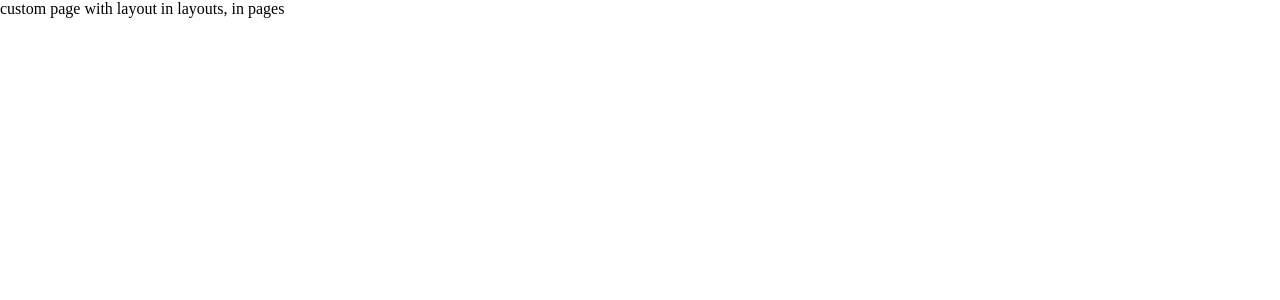
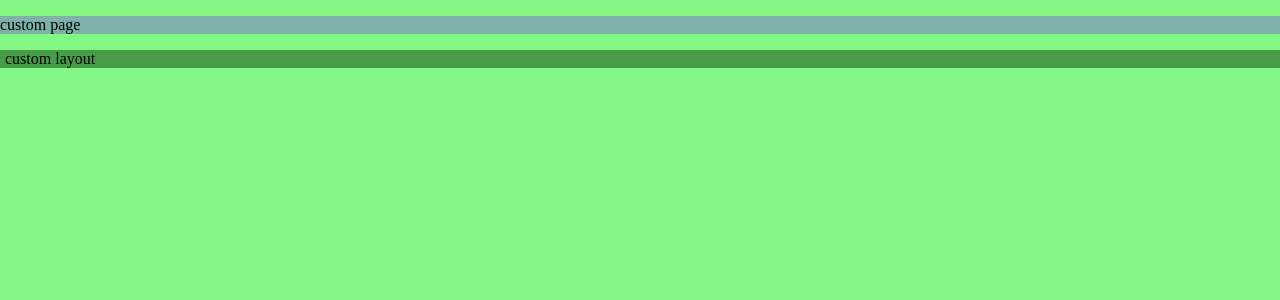
Before and after one commit to VitalijsLV/004_test, a Nuxt app: page /custom in a window 1280 px wide. Shown: the top 300 px of the page. Built offline with nearby package versions, Linux system fonts and the light colour scheme.

Commit message:
v.test1.0.1

```diff
--- a/layouts/custom.vue
+++ b/layouts/custom.vue
@@ -4,15 +4,19 @@
 
 
 <template>
-	<div class="wr">
-		custom layout in layouts
+	<div class="custom-layout">
+		<p>custom layout</p>
+		<slot />
 	</div>
 </template>
 
 
-<style scoped>
-	.wr{
-		background-color:rgba(120,120,200,0.55);
+<style>
+	body{
+		background-color:rgba(50,240,50,0.6);
+	}
+	.custom-layout{
+		background-color:rgba(20,80,20,0.55);
 		padding:0 5px;
 	}
 </style>
--- a/pages/custom.vue
+++ b/pages/custom.vue
@@ -5,13 +5,16 @@
 </script>
 
 <template>
-	<div class="div_custom">
-		custom page with layout in layouts, in pages
+	<div class="custom-page">
+		<p>custom page</p>
 	</div>
+	<NuxtLayout>
+		<NuxtPage />
+	</NuxtLayout>
 </template>
 
 <style scoped>
-	.div_custom{
-
+	.custom-page{
+		background-color:rgba(120,120,200,0.55);
 	}
 </style>
```
